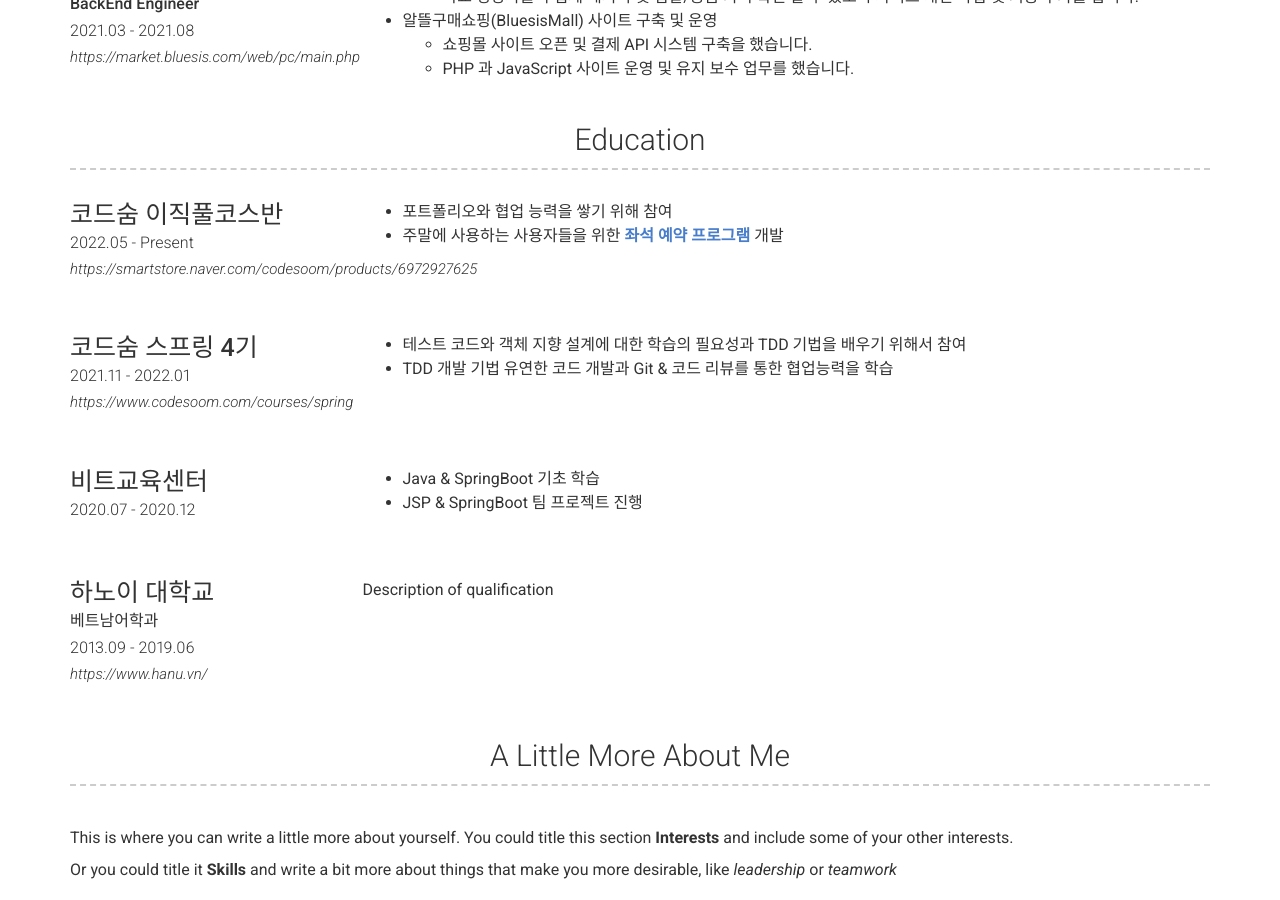
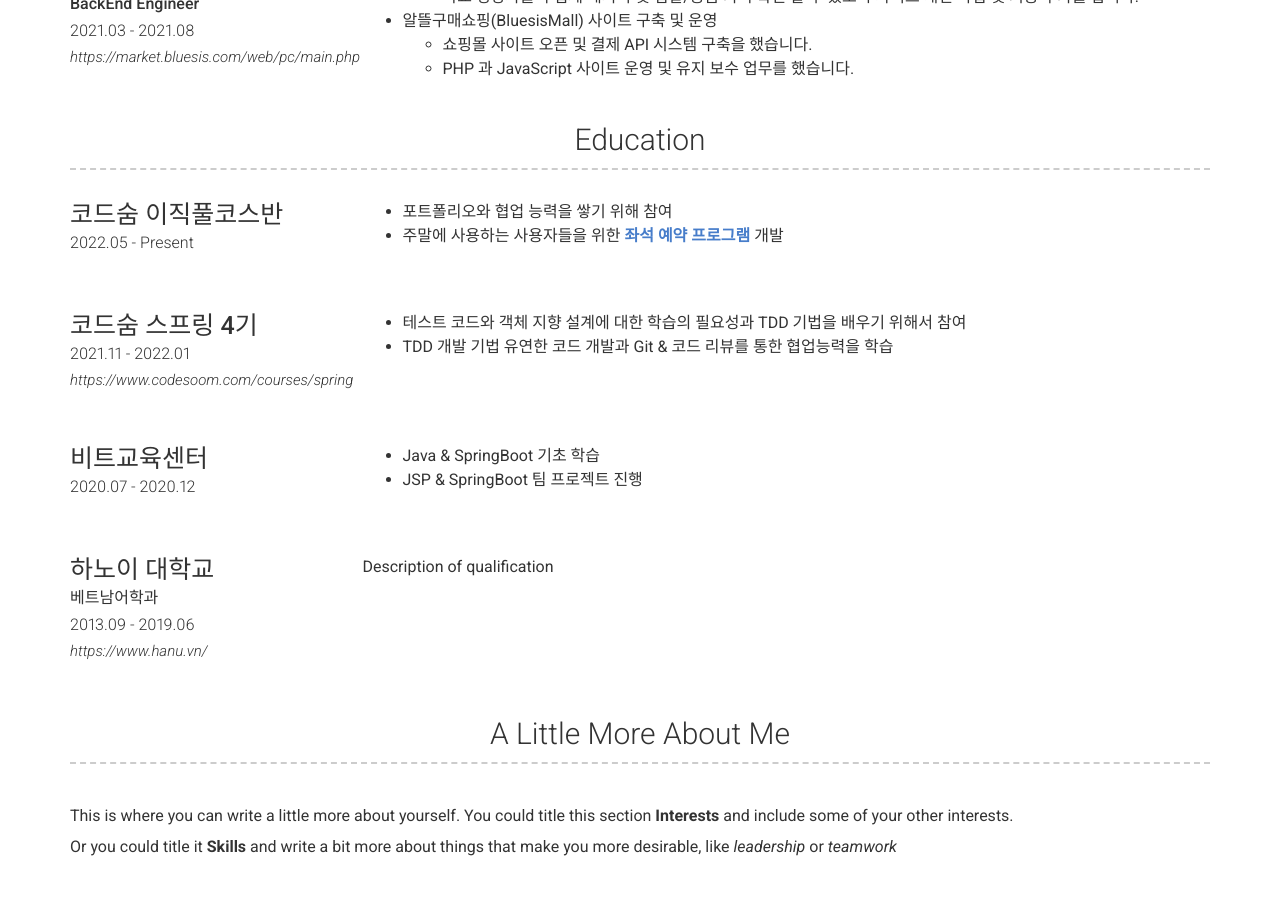
Before and after one commit to jihwooon/jihwooon.github.io, a Jekyll site: the page built from index.md, in a window 1280 px wide and 900 px high, scrolled down 1510 px. Built offline with Jekyll 4.4.1, drawn with Linux system fonts in a browser that asks for light colours; nearby versions of some CDN libraries; part of the change alters nothing that is shown.

Commit message:
불필요한 링크를 제거하라

```diff
--- a/_config.yml
+++ b/_config.yml
@@ -153,7 +153,6 @@ content:
     content:
       - layout: left
         title: 코드숨 이직풀코스반
-        link: https://smartstore.naver.com/codesoom/products/6972927625
         # sub_title: Qualifications (eg. BA Performing Arts)
         caption: 2022.05 - Present
         # quote: >
```
Also changed, not shown: 1 other file.
